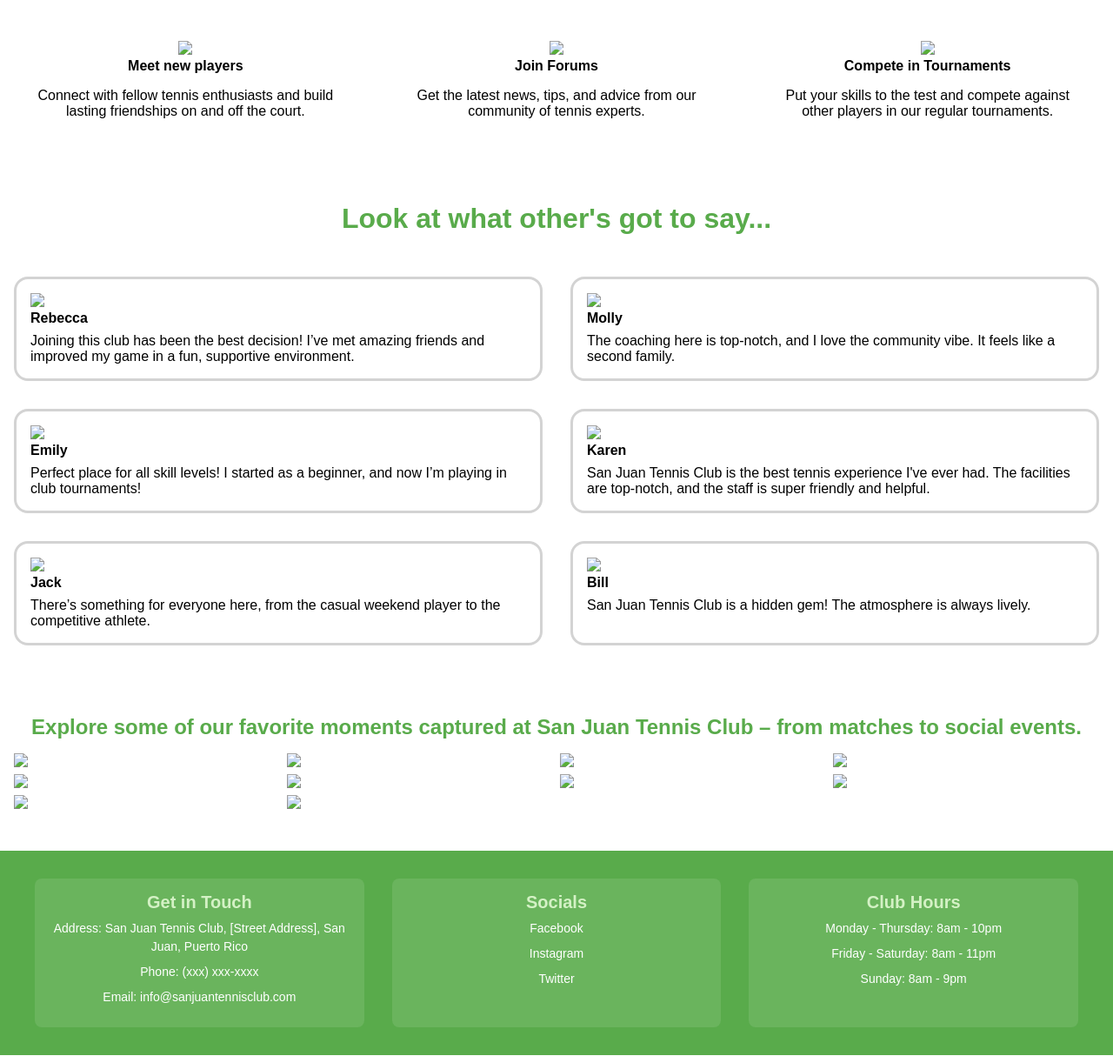
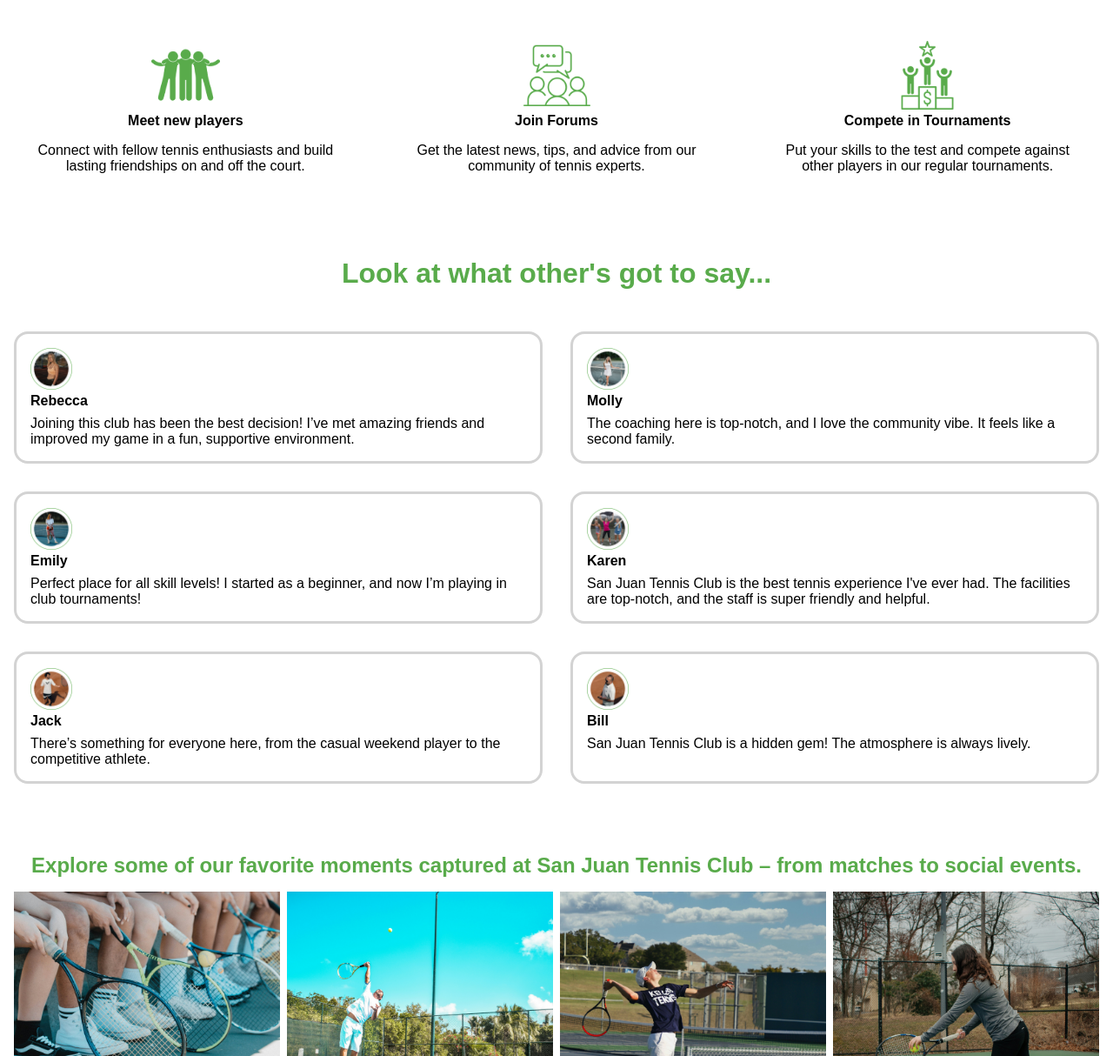
Before and after one commit to Pablonun09/TennisClub, a plain HTML site: page index.html in a window 1280 px wide. Shown: the part 646-1860 px from the top of the page at 87% size. Drawn offline with Linux system fonts and the light colour scheme.

Commit message:
Update index.html
Issue with path to image

```diff
--- a/index.html
+++ b/index.html
@@ -6,7 +6,7 @@
     </head>
 
     <header>
-        <img src="Resources/logo.png">
+        <img src="logo.png">
         <nav id="mynav">
             <ul>
                 <li><a href="#">Home</a></li>
@@ -19,7 +19,7 @@
 
     <body>
         <div class="banner">
-            <img id="background" src="Resources/banner.jpg">
+            <img id="background" src="banner.jpg">
             <div class="banner-text">
                 <h1>Welcome to San Juan Tennis Club</h1>
                 <h2>From Beginners to Pros, All Are Welcome!</h2>
@@ -31,17 +31,17 @@
             <h2>Discover What Makes Us Puerto Rico's Premier Tennis Club</h2>
             <div class="cards">
                 <div class="card">
-                    <img src="Resources/meet-icon.png">
+                    <img src="meet-icon.png">
                     <h3>Meet new players</h3>
                     <p>Connect with fellow tennis enthusiasts and build lasting friendships on and off the court.</p>
                 </div>
                 <div class="card">
-                    <img src="Resources/forum-icon.png">
+                    <img src="forum-icon.png">
                     <h3>Join Forums</h3>
                     <p>Get the latest news, tips, and advice from our community of tennis experts.</p>
                 </div>
                 <div class="card">
-                    <img src="Resources/compete-icon.png">
+                    <img src="compete-icon.png">
                     <h3>Compete in Tournaments</h3>
                     <p>Put your skills to the test and compete against other players in our regular tournaments.</p>
                 </div>
@@ -55,42 +55,42 @@
             <div class="reviews">
 
                 <div class="review">
-                    <img src="Resources/face1.png">
+                    <img src="face1.png">
                     <h3>Rebecca</h3>
                     <p>Joining this club has been the best decision! I’ve met amazing friends
                         and improved my game in a fun, supportive environment.</p>
                 </div>
 
                 <div class="review">
-                    <img src="Resources/face2.png">
+                    <img src="face2.png">
                     <h3>Molly</h3>
                     <p>The coaching here is top-notch, and I love the community vibe.
                         It feels like a second family.</p>
                 </div>
 
                 <div class="review">
-                    <img src="Resources/face3.png">
+                    <img src="face3.png">
                     <h3>Emily</h3>
                     <p>Perfect place for all skill levels! I started as a beginner,
                         and now I’m playing in club tournaments!</p>
                 </div>
 
                 <div class="review">
-                    <img src="Resources/face4.png">
+                    <img src="face4.png">
                     <h3>Karen</h3>
                     <p>San Juan Tennis Club is the best tennis experience I've ever had. The facilities
                         are top-notch, and the staff is super friendly and helpful.</p>
                 </div>
 
                 <div class="review">
-                    <img src="Resources/face5.png">
+                    <img src="face5.png">
                     <h3>Jack</h3>
                     <p>There’s something for everyone here,
                         from the casual weekend player to the competitive athlete.</p>
                 </div>
 
                 <div class="review">
-                    <img src="Resources/face6.png">
+                    <img src="face6.png">
                     <h3>Bill</h3>
                     <p>San Juan Tennis Club is a hidden gem! The atmosphere is always lively.</p>
                 </div>
@@ -102,16 +102,16 @@
             <h2>Explore some of our favorite moments captured at San Juan Tennis Club
                 – from matches to social events.</h2>
             <div class="gallery">
-                <img src="Resources/gal1.png">
-                <img src="Resources/gal2.png">
-                <img src="Resources/gal3.png">
-                <img src="Resources/gal4.png">
-                <img src="Resources/gal5.png">
-                <img src="Resources/gal6.png">
-                <img src="Resources/gal7.png">
-                <img src="Resources/gal8.png">
-                <img src="Resources/gal9.png">
-                <img src="Resources/gal10.png">
+                <img src="gal1.png">
+                <img src="gal2.png">
+                <img src="gal3.png">
+                <img src="gal4.png">
+                <img src="gal5.png">
+                <img src="gal6.png">
+                <img src="gal7.png">
+                <img src="gal8.png">
+                <img src="gal9.png">
+                <img src="gal10.png">
             </div>
         </section>
         </main>
```
